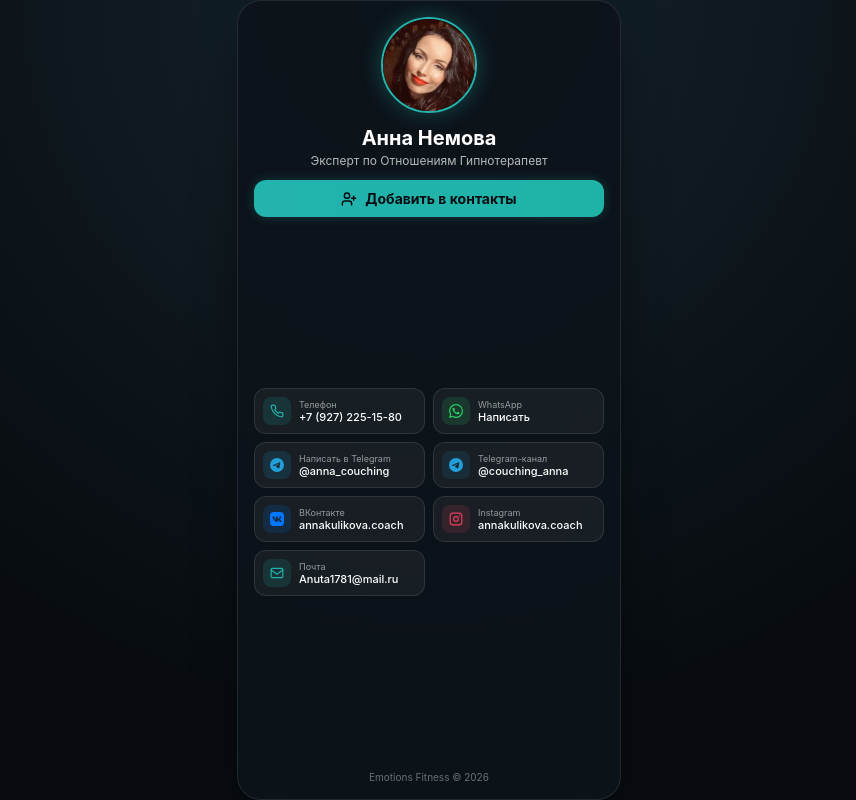
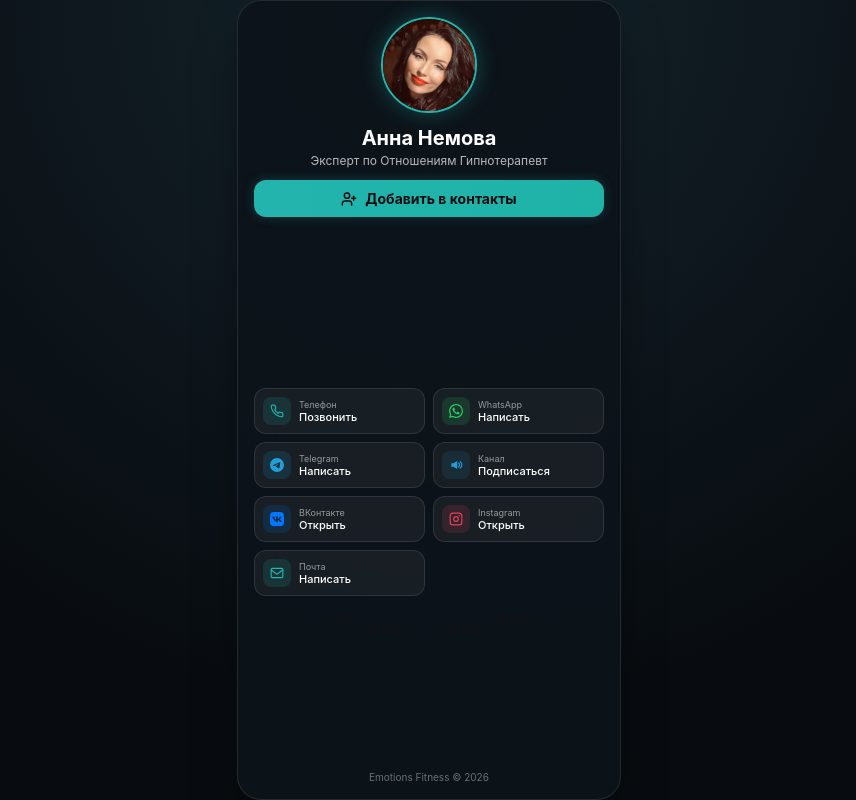
Before and after one commit to vcm1/vcard, a plain HTML site: page anna/index.html in a window 1280 px wide. Shown: the whole page, without its empty margins (211-1067 px from the left). Drawn offline with Linux system fonts and the light colour scheme.

Commit message:
Deploy anna: index.html

```diff
--- a/anna/index.html
+++ b/anna/index.html
@@ -131,7 +131,7 @@
           <span class="tile-icon" style="background:rgba(34,180,173,.15)"><svg xmlns="http://www.w3.org/2000/svg" class="icon" viewBox="0 0 24 24" fill="none" aria-hidden="true"><path d="M22 16.92v3a2 2 0 0 1-2.18 2 19.79 19.79 0 0 1-8.63-3.07 19.5 19.5 0 0 1-6-6 19.79 19.79 0 0 1-3.07-8.67A2 2 0 0 1 4.11 2h3a2 2 0 0 1 2 1.72c.127.96.361 1.903.7 2.81a2 2 0 0 1-.45 2.11L8.09 9.91a16 16 0 0 0 6 6l1.27-1.27a2 2 0 0 1 2.11-.45c.907.339 1.85.573 2.81.7A2 2 0 0 1 22 16.92z" stroke="#22b4ad" stroke-width="2" stroke-linecap="round" stroke-linejoin="round"/></svg></span>
           <span class="tile-text">
             <span class="tile-label">Телефон</span>
-            <span class="tile-value">+7 (927) 225-15-80</span>
+            <span class="tile-value">Позвонить</span>
           </span>
         </a>
         <a href="https://wa.me/79272251580" class="tile" target="_blank" rel="noopener noreferrer">
@@ -144,36 +144,36 @@
         <a href="https://t.me/anna_couching" class="tile" target="_blank" rel="noopener noreferrer">
           <span class="tile-icon" style="background:rgba(34,158,217,.15)"><svg xmlns="http://www.w3.org/2000/svg" class="icon" viewBox="0 0 24 24" aria-hidden="true"><path fill="#229ED9" d="M11.944 0A12 12 0 0 0 0 12a12 12 0 0 0 12 12 12 12 0 0 0 12-12A12 12 0 0 0 12 0a12 12 0 0 0-.056 0zm4.962 7.224c.1-.002.321.023.465.14a.506.506 0 0 1 .171.325c.016.093.036.306.02.472-.18 1.898-.962 6.502-1.36 8.627-.168.9-.499 1.201-.82 1.23-.696.065-1.225-.46-1.9-.902-1.056-.693-1.653-1.124-2.678-1.8-1.185-.78-.417-1.21.258-1.91.177-.184 3.247-2.977 3.307-3.23.007-.032.014-.15-.056-.212s-.174-.041-.249-.024c-.106.024-1.793 1.14-5.061 3.345-.48.33-.913.49-1.302.48-.428-.008-1.252-.241-1.865-.44-.752-.245-1.349-.374-1.297-.789.027-.216.325-.437.893-.663 3.498-1.524 5.83-2.529 6.998-3.014 3.332-1.386 4.025-1.627 4.476-1.635z"/></svg></span>
           <span class="tile-text">
-            <span class="tile-label">Написать в Telegram</span>
-            <span class="tile-value">@anna_couching</span>
+            <span class="tile-label">Telegram</span>
+            <span class="tile-value">Написать</span>
           </span>
         </a>
         <a href="https://t.me/couching_anna" class="tile" target="_blank" rel="noopener noreferrer">
-          <span class="tile-icon" style="background:rgba(34,158,217,.12)"><svg xmlns="http://www.w3.org/2000/svg" class="icon" viewBox="0 0 24 24" aria-hidden="true"><path fill="#229ED9" d="M11.944 0A12 12 0 0 0 0 12a12 12 0 0 0 12 12 12 12 0 0 0 12-12A12 12 0 0 0 12 0a12 12 0 0 0-.056 0zm4.962 7.224c.1-.002.321.023.465.14a.506.506 0 0 1 .171.325c.016.093.036.306.02.472-.18 1.898-.962 6.502-1.36 8.627-.168.9-.499 1.201-.82 1.23-.696.065-1.225-.46-1.9-.902-1.056-.693-1.653-1.124-2.678-1.8-1.185-.78-.417-1.21.258-1.91.177-.184 3.247-2.977 3.307-3.23.007-.032.014-.15-.056-.212s-.174-.041-.249-.024c-.106.024-1.793 1.14-5.061 3.345-.48.33-.913.49-1.302.48-.428-.008-1.252-.241-1.865-.44-.752-.245-1.349-.374-1.297-.789.027-.216.325-.437.893-.663 3.498-1.524 5.83-2.529 6.998-3.014 3.332-1.386 4.025-1.627 4.476-1.635z"/></svg></span>
+          <span class="tile-icon" style="background:rgba(34,158,217,.12)"><svg xmlns="http://www.w3.org/2000/svg" class="icon" viewBox="0 0 24 24" aria-hidden="true"><path fill="#229ED9" d="M4 9v6h3.5L14 19V5L7.5 9H4z"/><path fill="none" stroke="#229ED9" stroke-width="2" stroke-linecap="round" d="M16 8.5a4 4 0 0 1 0 7"/><path fill="none" stroke="#229ED9" stroke-width="2" stroke-linecap="round" d="M19 6.5a6.5 6.5 0 0 1 0 11"/></svg></span>
           <span class="tile-text">
-            <span class="tile-label">Telegram-канал</span>
-            <span class="tile-value">@couching_anna</span>
+            <span class="tile-label">Канал</span>
+            <span class="tile-value">Подписаться</span>
           </span>
         </a>
         <a href="https://vk.ru/annakulikova.coach" class="tile" target="_blank" rel="noopener noreferrer">
           <span class="tile-icon" style="background:rgba(0,119,255,.15)"><svg xmlns="http://www.w3.org/2000/svg" class="icon" viewBox="0 0 24 24" aria-hidden="true"><path fill="#0077FF" d="M15.684 0H8.316C1.592 0 0 1.592 0 8.316v7.368C0 22.408 1.592 24 8.316 24h7.368C22.408 24 24 22.408 24 15.684V8.316C24 1.592 22.391 0 15.684 0zm3.692 17.123h-1.744c-.66 0-.862-.525-2.049-1.727-1.033-1-1.49-1.135-1.744-1.135-.356 0-.458.102-.458.593v1.575c0 .424-.135.678-1.253.678-1.846 0-3.896-1.118-5.335-3.202C4.624 10.857 4.03 8.57 4.03 8.096c0-.254.102-.491.593-.491h1.744c.44 0 .61.203.78.677.863 2.49 2.303 4.675 2.896 4.675.22 0 .322-.102.322-.66V9.721c-.068-1.186-.695-1.287-.695-1.71 0-.203.17-.407.44-.407h2.744c.373 0 .508.203.508.643v3.473c0 .372.17.508.271.508.22 0 .407-.136.813-.542 1.254-1.406 2.151-3.574 2.151-3.574.119-.254.322-.491.763-.491h1.744c.525 0 .644.27.525.643-.22 1.017-2.354 4.031-2.354 4.031-.186.305-.254.44 0 .78.186.254.796.779 1.203 1.253.745.847 1.32 1.558 1.473 2.049.17.49-.085.744-.576.744z"/></svg></span>
           <span class="tile-text">
             <span class="tile-label">ВКонтакте</span>
-            <span class="tile-value">annakulikova.coach</span>
+            <span class="tile-value">Открыть</span>
           </span>
         </a>
         <a href="HTTPS://www.instagram.com/annakulikova.coach/" class="tile" target="_blank" rel="noopener noreferrer">
           <span class="tile-icon" style="background:rgba(228,64,95,.15)"><svg xmlns="http://www.w3.org/2000/svg" class="icon" viewBox="0 0 24 24" fill="none" aria-hidden="true"><rect x="2" y="2" width="20" height="20" rx="5" ry="5" stroke="#E4405F" stroke-width="2"/><circle cx="12" cy="12" r="4" stroke="#E4405F" stroke-width="2"/><circle cx="17.5" cy="6.5" r="1.2" fill="#E4405F"/></svg></span>
           <span class="tile-text">
             <span class="tile-label">Instagram</span>
-            <span class="tile-value">annakulikova.coach</span>
+            <span class="tile-value">Открыть</span>
           </span>
         </a>
         <a href="mailto:Anuta1781@mail.ru" class="tile">
           <span class="tile-icon" style="background:rgba(34,180,173,.15)"><svg xmlns="http://www.w3.org/2000/svg" class="icon" viewBox="0 0 24 24" fill="none" aria-hidden="true"><rect x="2" y="4" width="20" height="16" rx="2" stroke="#22b4ad" stroke-width="2"/><path d="m2 7 10 7 10-7" stroke="#22b4ad" stroke-width="2" stroke-linecap="round" stroke-linejoin="round"/></svg></span>
           <span class="tile-text">
             <span class="tile-label">Почта</span>
-            <span class="tile-value">Anuta1781@mail.ru</span>
+            <span class="tile-value">Написать</span>
           </span>
         </a>
     </section>
```
